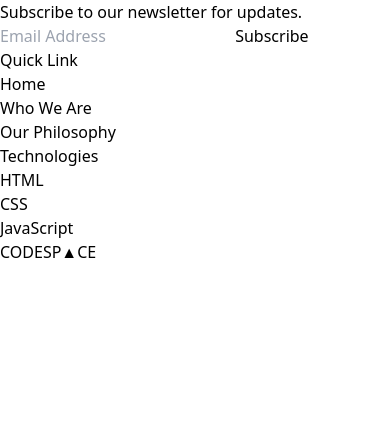
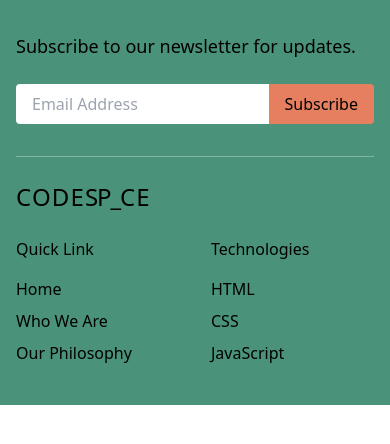
Before and after one commit to SiphiweZwane/Module_08_SIPZWA25095_PTO2502_GroupA_SIPHIWE-ZWANE_SDF05, a website: page Index.html in a window 390 px wide. Drawn offline with nearby package versions, Linux system fonts and the light colour scheme; files that its build step writes are made by us from their sources.

Commit message:
Updated the layout structure to follow the responsive design

```diff
--- a/Index.html
+++ b/Index.html
@@ -4,48 +4,113 @@
   <meta charset="UTF-8" />
   <meta name="viewport" content="width=device-width, initial-scale=1.0" />
   <title>Footer</title>
-  <link rel="stylesheet" href="css/style.css">
+  <!-- Include Tailwind CSS -->
+  <script src="https://cdn.tailwindcss.com"></script>
 </head>
 <body>
-    <footer class="bg-[#40E0D0] text-black">
-        <div class="max-w-7xl mx-auto grid grid-cols-1 md:grid-cols-3 gap-8 items-start">
-          <!-- Newsletter subscription -->
+  <footer class="w-full bg-[#4A937A] text-black">
+    <div class="container mx-auto px-4 py-8">
+      <!-- Newsletter Subscription Area -->
+      <div class="md:flex md:justify-between md:items-center mb-8">
+        <div class="mb-6 md:mb-0">
+          <h2 class="text-lg font-medium">Subscribe to our newsletter for updates.</h2>
+        </div>
+        <div class="flex w-full md:w-auto">
+          <!-- Newsletter Form -->
+          <form class="flex w-full md:w-auto">
+            <input
+              type="email"
+              placeholder="Email Address"
+              class="px-4 py-2 rounded-l text-gray-800 w-full md:w-64 focus:outline-none"
+              required
+            />
+            <button
+              type="submit"
+              class="bg-[#E57F60] hover:bg-opacity-90 transition-colors duration-200 px-4 py-2 rounded-r">
+              Subscribe
+            </button>
+          </form>
+        </div>
+      </div>
+
+      <!-- Divider Line -->
+      <div class="border-t border-white border-opacity-30 my-6"></div>
+
+      <!-- Footer Links and Logo Area -->
+      <div class="md:flex md:justify-between">
+        <!-- Logo -->
+        <div class="mb-6 md:mb-0 md:order-last">
+          <h2 class="text-2xl font-light tracking-wider">
+            CODE<span class="tracking-tighter">SP_</span>CE
+          </h2>
+        </div>
+
+        <!-- Links Columns -->
+        <div class="grid grid-cols-2 md:grid-cols-2 gap-8 md:gap-20">
+          <!-- Quick Links Column -->
           <div>
-            <p class="text-lg font-semibold mb-4 text-gray-100">Subscribe to our newsletter for updates.</p>
-            <div class="flex">
-              <input type="email" placeholder="Email Address" class="p-3 rounded-l-md w-full text-black" />
-              <button class="bg-orange-500 text-white px-4 py-3 rounded-r-md font-semibold hover:bg-orange-600 transition">Subscribe</button>
-            </div>
-          </div>
-
-          <!-- Quick Links -->
-          <div>
-            <h3 class="text-lg font-semibold mb-4 text-gray-100">Quick Link</h3>
-            <ul class="space-y-2 text-gray-200">
-              <li><a href="#">Home</a></li>
-              <li><a href="#">Who We Are</a></li>
-              <li><a href="#">Our Philosophy</a></li>
+            <h3 class="font-medium mb-4">Quick Link</h3>
+            <ul>
+              <li class="mb-2">
+                <a
+                  href="#"
+                  class="hover:text-gray-200 transition-colors duration-200"
+                >
+                  Home
+                </a>
+              </li>
+              <li class="mb-2">
+                <a
+                  href="#"
+                  class="hover:text-gray-200 transition-colors duration-200"
+                >
+                  Who We Are
+                </a>
+              </li>
+              <li class="mb-2">
+                <a
+                  href="#"
+                  class="hover:text-gray-200 transition-colors duration-200"
+                >
+                  Our Philosophy
+                </a>
+              </li>
             </ul>
           </div>
 
-          <!-- Technologies -->
+          <!-- Technologies Column -->
           <div>
-            <h3 class="text-lg font-semibold mb-4 text-gray-100">Technologies</h3>
-            <ul class="space-y-2 text-gray-200">
-              <li><a href="#">HTML</a></li>
-              <li><a href="#">CSS</a></li>
-              <li><a href="#">JavaScript</a></li>
+            <h3 class="font-medium mb-4">Technologies</h3>
+            <ul>
+              <li class="mb-2">
+                <a
+                  href="#"
+                  class="hover:text-gray-200 transition-colors duration-200"
+                >
+                  HTML
+                </a>
+              </li>
+              <li class="mb-2">
+                <a
+                  href="#"
+                  class="hover:text-gray-200 transition-colors duration-200"
+                >
+                  CSS
+                </a>
+              </li>
+              <li class="mb-2">
+                <a
+                  href="#"
+                  class="hover:text-gray-200 transition-colors duration-200"
+                >
+                  JavaScript
+                </a>
+              </li>
             </ul>
           </div>
         </div>
-
-        <!-- Divider -->
-        <div class="border-t border-orange-400 mt-12 mb-6"></div>
-
-        <!-- Branding -->
-        <div class="text-left text-white font-semibold text-xl">
-          <span class="tracking-wider">CODE</span><span class="text-orange-400">SP▲CE</span>
-        </div>
-      </footer>
+      </div>
+    </div>
+  </footer>
 </body>
 </html>
```
